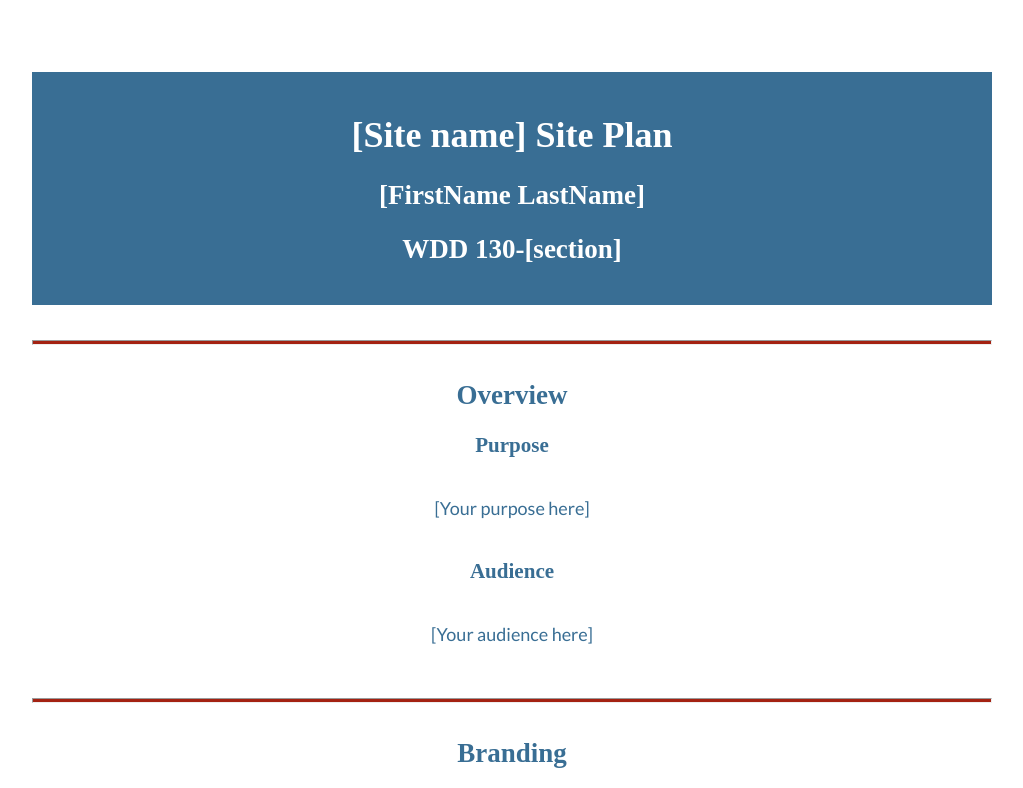
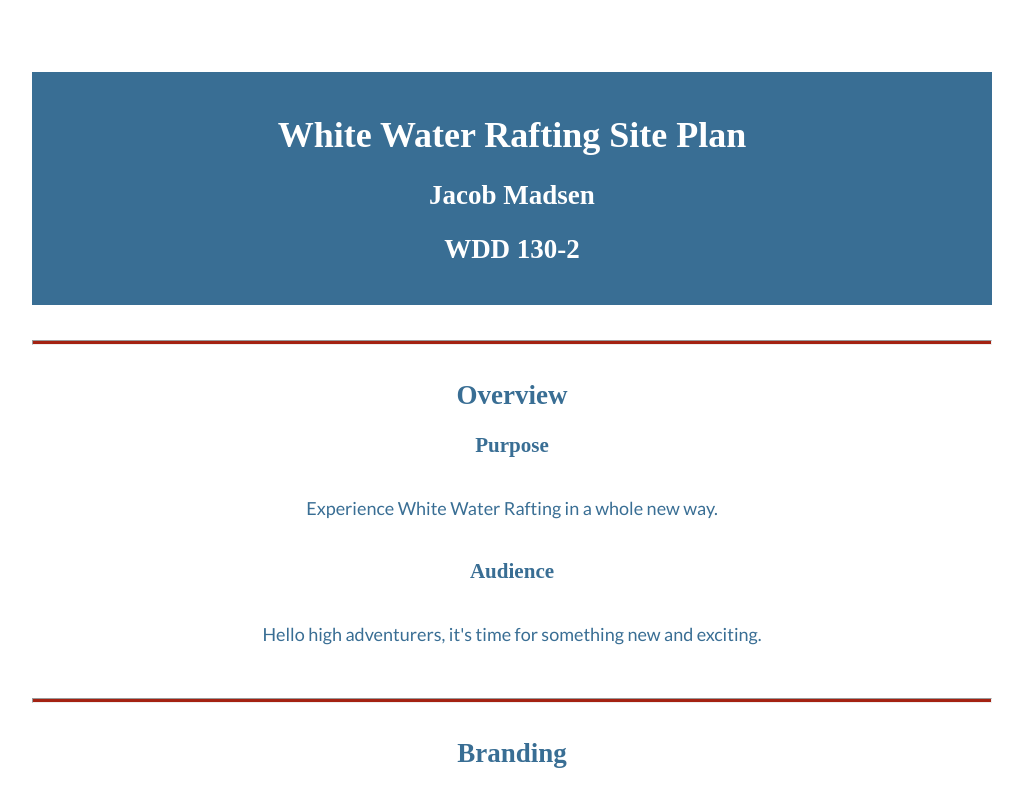
Before and after one commit to Boogath/WDD130, a plain HTML site: page aboutme/wwr/site-plan-rafting.html in a window 1280 px wide. Shown: the top 788 px of the page, without its empty margins (128-1151 px from the left). Drawn offline with Linux system fonts and the light colour scheme; a web font is replaced by a local one.

```diff
--- a/aboutme/wwr/site-plan-rafting.html
+++ b/aboutme/wwr/site-plan-rafting.html
@@ -10,9 +10,9 @@
 
 <body>
   <header>
-    <h1>[Site name] Site Plan</h1>
-    <h2>[FirstName LastName]</h2>
-    <h2>WDD 130-[section]</h2>
+    <h1>White Water Rafting Site Plan</h1>
+    <h2>Jacob Madsen</h2>
+    <h2>WDD 130-2</h2>
     <!-- In the header above, add the name of your site, your name and class number. For example if you are in section 3 you would put WDD 130-03 -->
   </header>
   <main>
@@ -20,11 +20,11 @@
     <hr />
     <h2>Overview</h2>
     <h3>Purpose</h3>
-    <p>[Your purpose here]</p>
+    <p>Experience White Water Rafting in a whole new way.</p>
     <!-- change this -->
 
     <h3>Audience</h3>
-    <p>[Your audience here]</p>
+    <p>Hello high adventurers, it's time for something new and exciting.</p>
     <!-- change this -->
 
     <hr />
```
Also changed, not shown: aboutme/wwr/images/riverzorbing.png (added).
